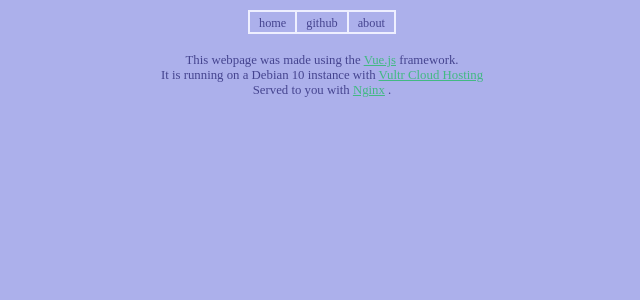
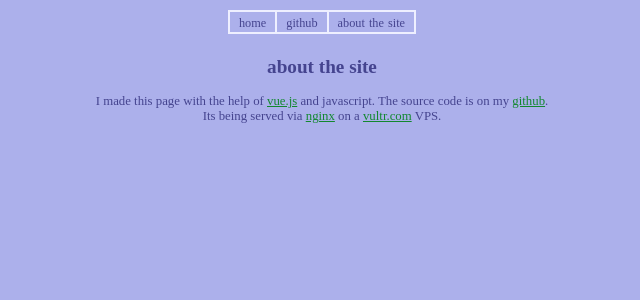
Before and after one commit to stevenaci/personal-site, a Vue app: page /about in a window 1280 px wide. Shown: the top 300 px of the page, without its empty margins (318-958 px from the left). Built offline with nearby package versions, Linux system fonts and the light colour scheme; a web font is replaced by a local one.

Commit message:
about page added github link

```diff
--- a/src/App.vue
+++ b/src/App.vue
@@ -10,7 +10,7 @@
       <RouteCap routeto="/cv" text="github"/>
           </td>
           <td>
-      <RouteCap routeto="/about" text="about"/>
+      <RouteCap routeto="/about" text="about the site"/>
           </td>
           </tr>
         </table>
--- a/src/components/About/About.vue
+++ b/src/components/About/About.vue
@@ -1,16 +1,13 @@
 <template>
   <div class="hello">
+    <h2>about the site</h2>
 <ul>
-<li>
-This webpage was made using the
-<a href={{hyperlinks.vue}}>Vue.js</a>
-framework.
+<li> I made this page with the help of <a :href="hyperlinks.vue">vue.js</a> and javascript. The source code is on my <a :href="hyperlinks.github">github</a>.
 <br>
-It is running on a Debian 10 instance with
-<a href={{hyperlinks.vultr}}>Vultr Cloud Hosting</a>
-<br>
-Served to you with <a href={{hyperlinks.nginx}}>Nginx</a>
-.
+Its being served via
+<a :href="hyperlinks.nginx">nginx</a> on a
+<a :href="hyperlinks.vultr">vultr.com</a> VPS.
+
 </li>
 </ul>
   </div>
@@ -27,7 +24,8 @@ export default {
           hyperlinks:{
               "vue":"https://v3.vuejs.org/guide/migration/introduction.html#overview",
               "vultr":"https://vultr.com",
-              "nginx":"https://nginx.org"
+              "nginx":"https://nginx.org",
+              "github":"https://sc3.xyz/cv"
           }
       }
   }
@@ -46,6 +44,6 @@ li {
   margin: 0 10px;
 }
 a {
-  color: #42b983;
+  color: #12882f;
 }
 </style>
--- a/src/components/CV/Github.vue
+++ b/src/components/CV/Github.vue
@@ -29,7 +29,7 @@
               </td>
             </tr>
             <tr>
-              <td>Location: {{ userdata.location }}</td>
+              <td>Location: </td>
               <td>
                 {{ userdata.location }}
               </td>
@@ -89,7 +89,7 @@
             :key="r.url"
             v-on:mouseover="display_repo = r"
           >
-            <button class="repobtn highlight blink" v-on:click="go_to(r.html_url)">
+            <button class="repobtn highlight" v-on:click="go_to(r.html_url)">
               {{ r.name }}
             </button>
 
--- a/src/main.js
+++ b/src/main.js
@@ -64,7 +64,7 @@ export const router = createRouter({
     ]
 })
 const app = createApp(App)
-
+document.title = "S C 2021"
 app.use(router)
 //app.use(store)
 app.mount('#app')
```
